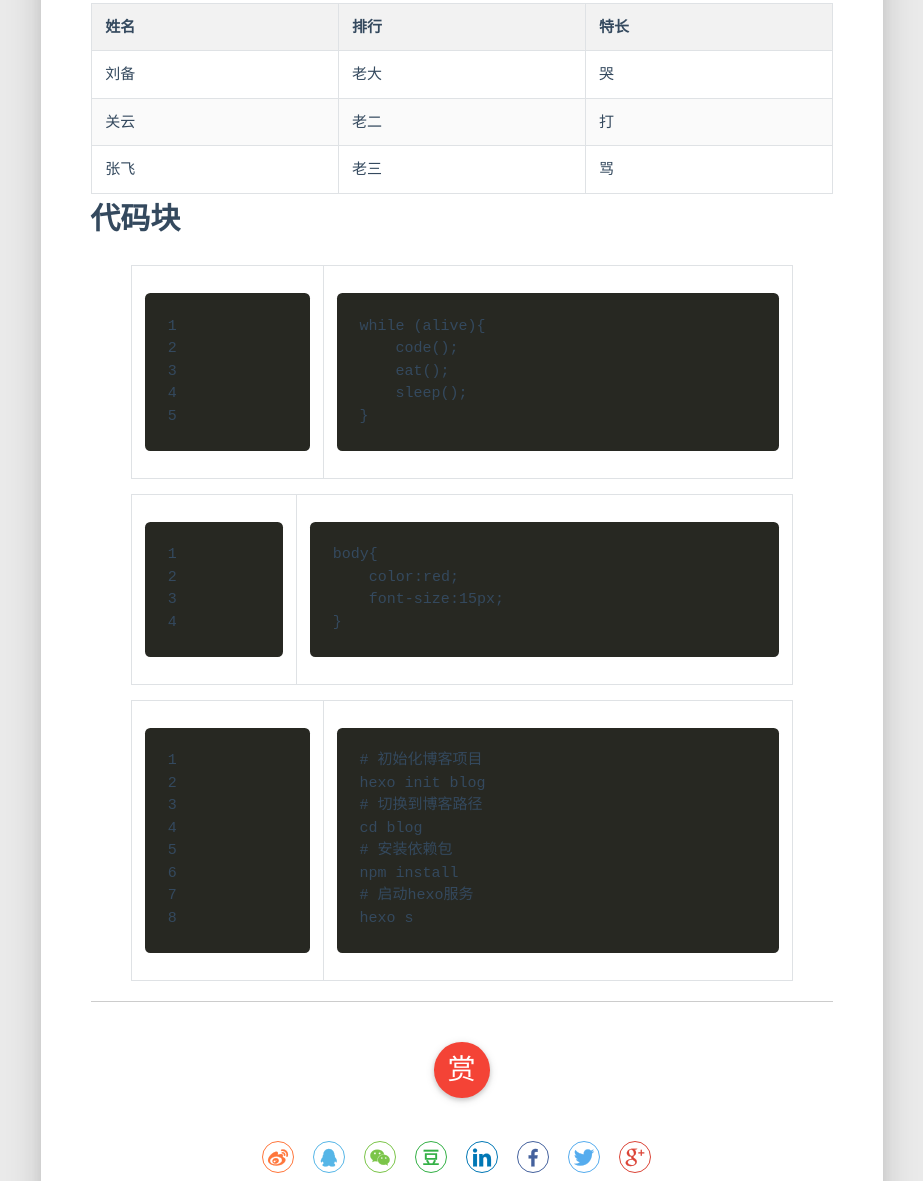
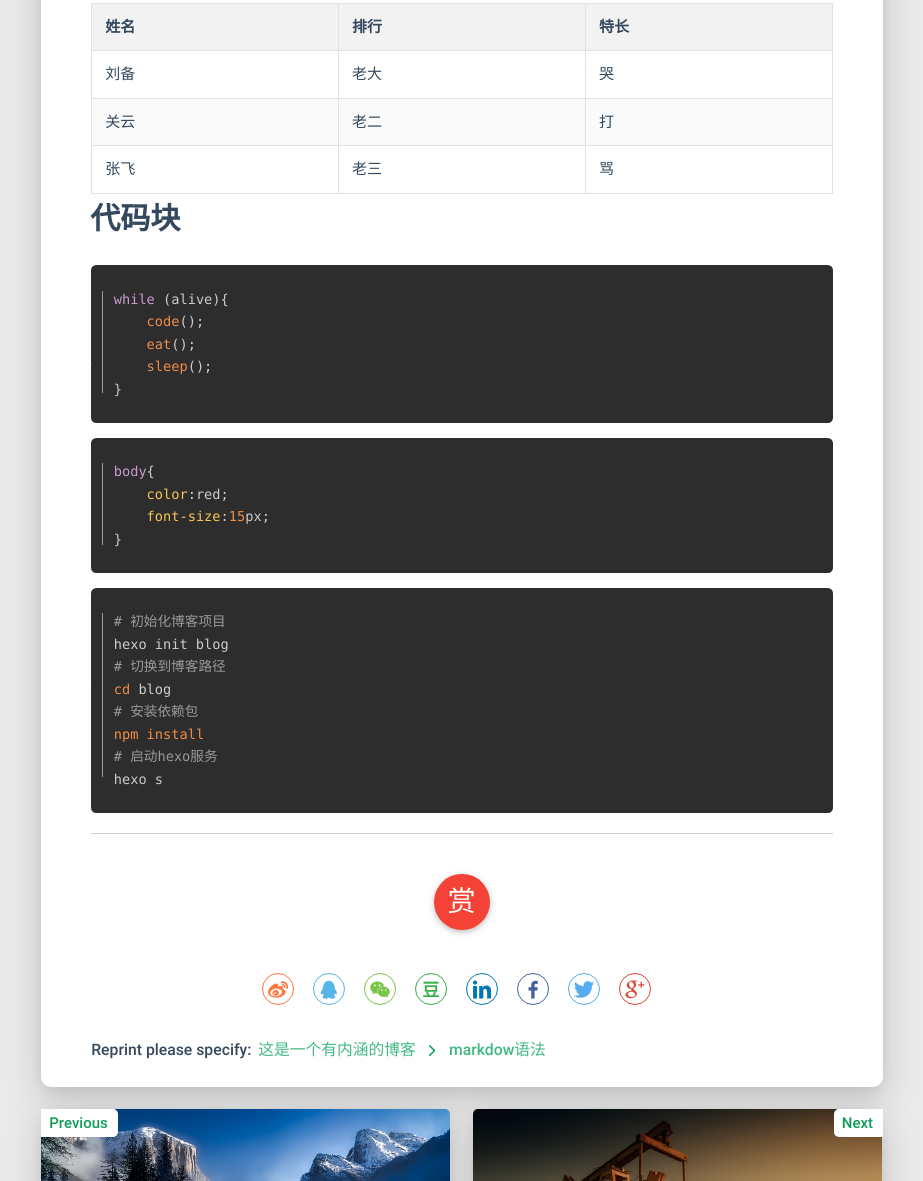
Before and after one commit to tanrunpansy/tanrunpansy.github.io, a plain HTML site: page 2018/10/25/markdow语法/index.html in a window 1280 px wide. Shown: the part 2688-3869 px from the top of the page, without its empty margins (34-957 px from the left). Drawn offline with Linux system fonts and the light colour scheme.

Commit message:
Site updated: 2018-10-26 03:46:58

```diff
--- a/2018/10/25/markdow语法/index.html
+++ b/2018/10/25/markdow语法/index.html
@@ -398,9 +398,26 @@
 </tr>
 </tbody>
 </table>
-<h1 id="代码块"><a href="#代码块" class="headerlink" title="代码块"></a>代码块</h1><figure class="highlight javascript"><table><tr><td class="gutter"><pre><span class="line">1</span><br><span class="line">2</span><br><span class="line">3</span><br><span class="line">4</span><br><span class="line">5</span><br></pre></td><td class="code"><pre><span class="line"><span class="keyword">while</span> (alive)&#123;</span><br><span class="line">    code();</span><br><span class="line">    eat();</span><br><span class="line">    sleep();</span><br><span class="line">&#125;</span><br></pre></td></tr></table></figure>
-<figure class="highlight css"><table><tr><td class="gutter"><pre><span class="line">1</span><br><span class="line">2</span><br><span class="line">3</span><br><span class="line">4</span><br></pre></td><td class="code"><pre><span class="line"><span class="selector-tag">body</span>&#123;</span><br><span class="line">    <span class="attribute">color</span>:red;</span><br><span class="line">    <span class="attribute">font-size</span>:<span class="number">15px</span>;</span><br><span class="line">&#125;</span><br></pre></td></tr></table></figure>
-<figure class="highlight bash"><table><tr><td class="gutter"><pre><span class="line">1</span><br><span class="line">2</span><br><span class="line">3</span><br><span class="line">4</span><br><span class="line">5</span><br><span class="line">6</span><br><span class="line">7</span><br><span class="line">8</span><br></pre></td><td class="code"><pre><span class="line"><span class="comment"># 初始化博客项目</span></span><br><span class="line">hexo init blog</span><br><span class="line"><span class="comment"># 切换到博客路径</span></span><br><span class="line"><span class="built_in">cd</span> blog</span><br><span class="line"><span class="comment"># 安装依赖包</span></span><br><span class="line">npm install</span><br><span class="line"><span class="comment"># 启动hexo服务</span></span><br><span class="line">hexo s</span><br></pre></td></tr></table></figure>
+<h1 id="代码块"><a href="#代码块" class="headerlink" title="代码块"></a>代码块</h1><pre class="line-numbers language-javascript"><code class="language-javascript"><span class="token keyword">while</span> <span class="token punctuation">(</span>alive<span class="token punctuation">)</span><span class="token punctuation">{</span>
+    <span class="token function">code</span><span class="token punctuation">(</span><span class="token punctuation">)</span><span class="token punctuation">;</span>
+    <span class="token function">eat</span><span class="token punctuation">(</span><span class="token punctuation">)</span><span class="token punctuation">;</span>
+    <span class="token function">sleep</span><span class="token punctuation">(</span><span class="token punctuation">)</span><span class="token punctuation">;</span>
+<span class="token punctuation">}</span>
+<span aria-hidden="true" class="line-numbers-rows"><span></span><span></span><span></span><span></span><span></span></span></code></pre>
+<pre class="line-numbers language-css"><code class="language-css"><span class="token selector">body</span><span class="token punctuation">{</span>
+    <span class="token property">color</span><span class="token punctuation">:</span>red<span class="token punctuation">;</span>
+    <span class="token property">font-size</span><span class="token punctuation">:</span><span class="token number">15</span>px<span class="token punctuation">;</span>
+<span class="token punctuation">}</span>
+<span aria-hidden="true" class="line-numbers-rows"><span></span><span></span><span></span><span></span></span></code></pre>
+<pre class="line-numbers language-bash"><code class="language-bash"><span class="token comment" spellcheck="true"># 初始化博客项目</span>
+hexo init blog
+<span class="token comment" spellcheck="true"># 切换到博客路径</span>
+<span class="token function">cd</span> blog
+<span class="token comment" spellcheck="true"># 安装依赖包</span>
+<span class="token function">npm</span> <span class="token function">install</span>
+<span class="token comment" spellcheck="true"># 启动hexo服务</span>
+hexo s
+<span aria-hidden="true" class="line-numbers-rows"><span></span><span></span><span></span><span></span><span></span><span></span><span></span><span></span></span></code></pre>
 
             </div>
             <hr>
```
Also changed, not shown: search.xml (+1 -1 lines).
